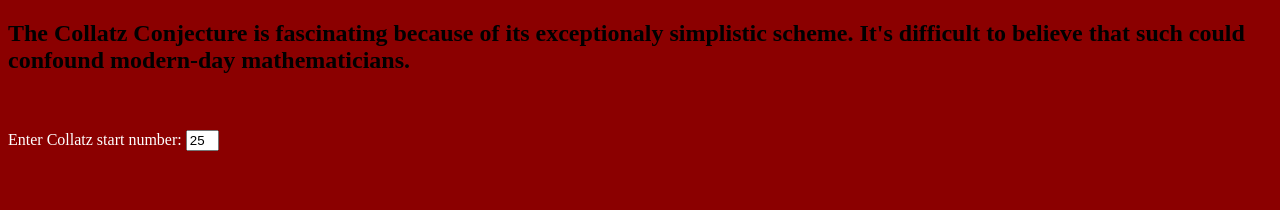
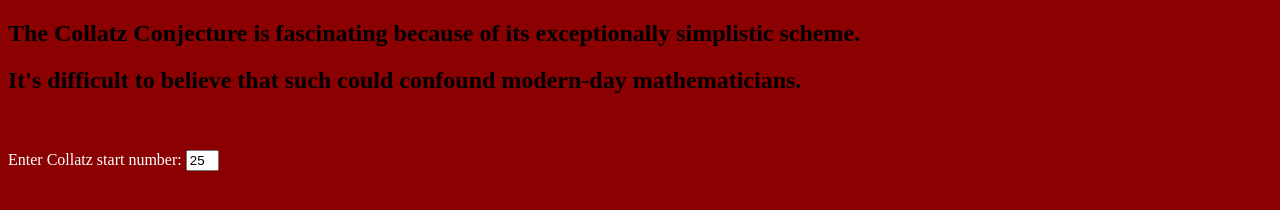
Before and after one commit to cbrack666/HelloWorld, a plain HTML site: page Collatz/collatz.html in a window 1280 px wide. Drawn offline with Linux system fonts and the light colour scheme.

Commit message:
Update collatz.html

```diff
--- a/Collatz/collatz.html
+++ b/Collatz/collatz.html
@@ -8,7 +8,8 @@
 
 <body>
 
-  <h2>The Collatz Conjecture is fascinating because of its exceptionaly simplistic scheme. It's difficult to believe that such could confound modern-day mathematicians.</h2>
+  <h2>The Collatz Conjecture is fascinating because of its exceptionally simplistic scheme.<h2>
+  <h2>It's difficult to believe that such could confound modern-day mathematicians.</h2>
   <br>
   <br>
    <label for="startCollatz">Enter Collatz start number:</label>
```
